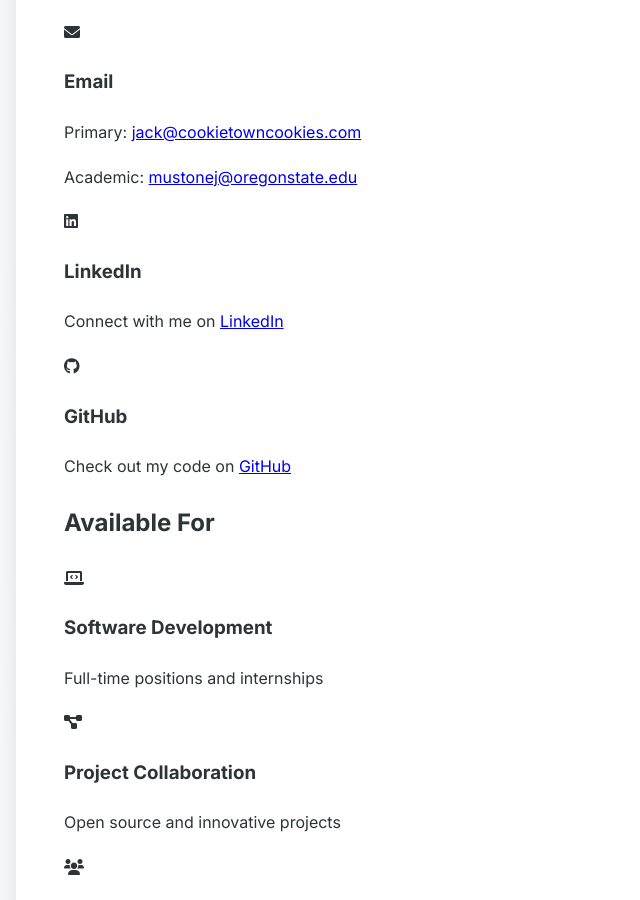
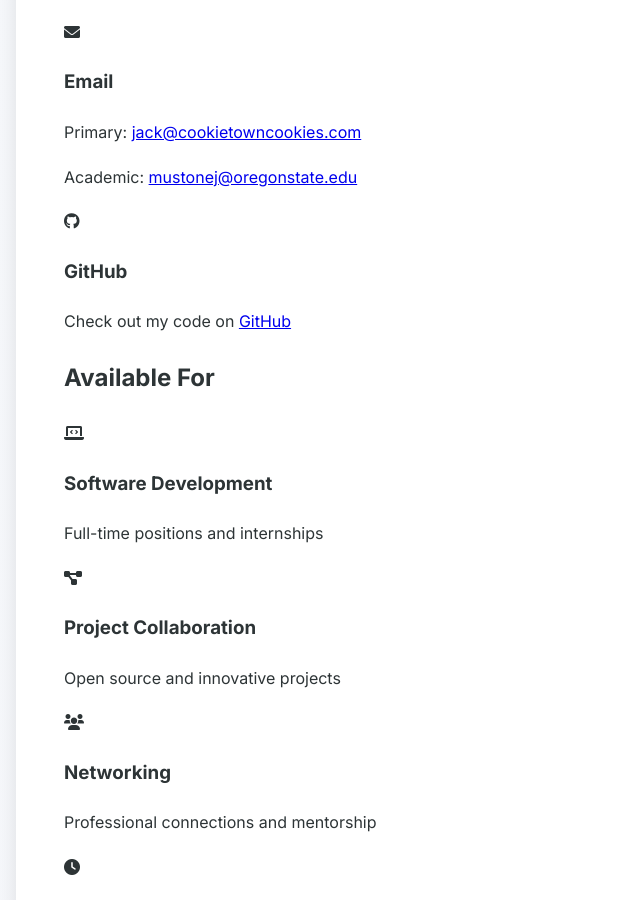
Before and after one commit to APinchofPepper/jackmustonen.com, a Jekyll site: the page built from contact.md, in a window 1280 px wide and 900 px high, scrolled down 366 px. Shown: the whole window, without its empty margins (0-640 px from the left). Built offline with Jekyll 4.4.1, drawn with Linux system fonts in a browser that asks for light colours.

Commit message:
Update contact.md

```diff
--- a/contact.md
+++ b/contact.md
@@ -22,16 +22,6 @@ permalink: /contact/
                         <h3>Email</h3>
                         <p>Primary: <a href="mailto:jack@cookietowncookies.com">jack@cookietowncookies.com</a></p>
                         <p>Academic: <a href="mailto:mustonej@oregonstate.edu">mustonej@oregonstate.edu</a></p>
-                    </div>
-                </div>
-
-                <div class="contact-card animate-scale-in delay-1">
-                    <div class="card-icon">
-                        <i class="fab fa-linkedin"></i>
-                    </div>
-                    <div class="card-content">
-                        <h3>LinkedIn</h3>
-                        <p>Connect with me on <a href="https://linkedin.com/in/jack-mustonen-2072b32bb/" target="_blank" rel="noopener noreferrer">LinkedIn</a></p>
                     </div>
                 </div>
 
```
